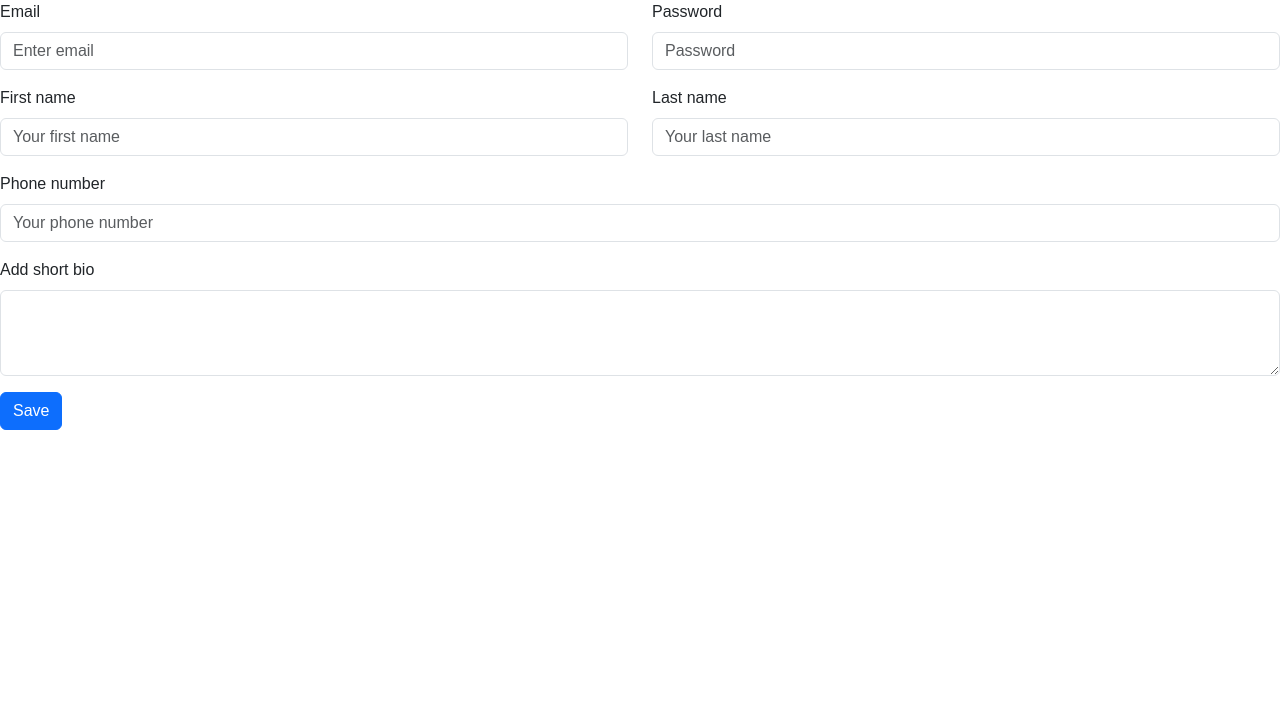
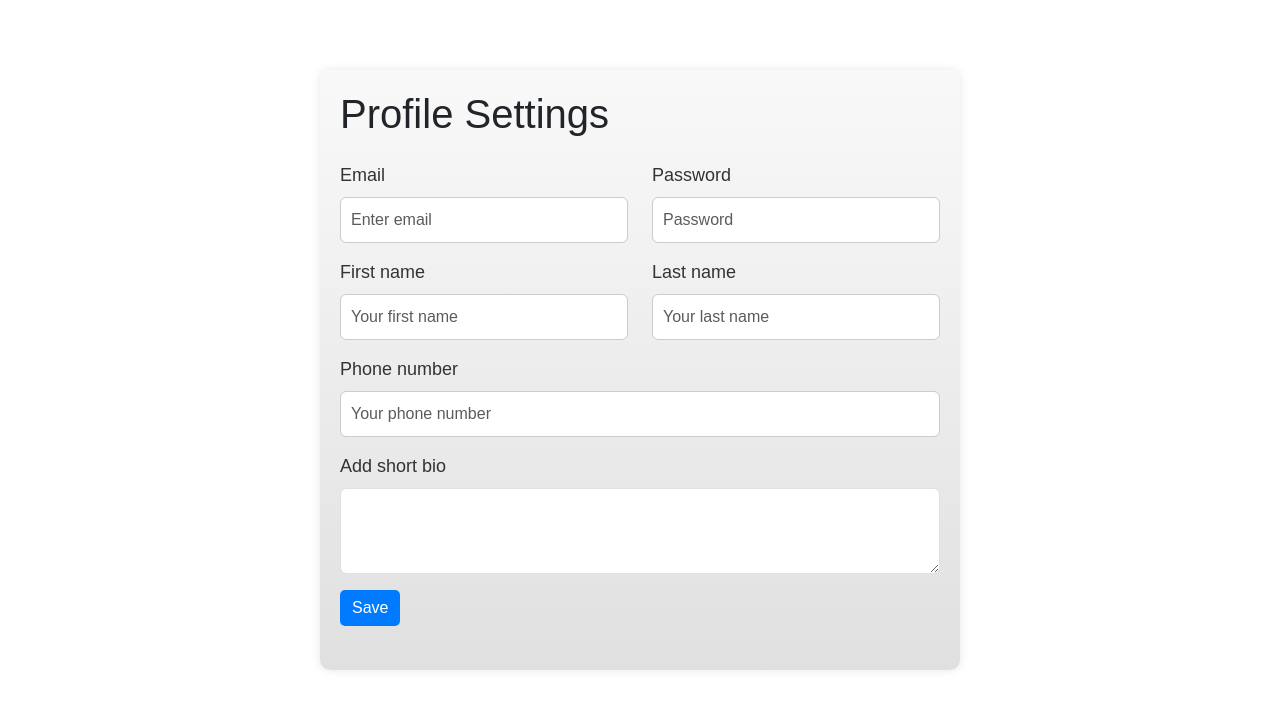
Before and after one commit to IsmaelNjama/pet-adoption-frontend, a React (Create React App) app: page /ProfileSettingsForm in a window 1280 px wide. Shown: the top 708 px of the page. Built offline with nearby package versions, Linux system fonts and the light colour scheme.

Commit message:
styling profile form pet page

```diff
--- a/public/index.html
+++ b/public/index.html
@@ -24,7 +24,7 @@
       work correctly both with client-side routing and a non-root public URL.
       Learn how to configure a non-root public URL by running `npm run build`.
     -->
-    <title>React App</title>
+    <title>Pet Adoption App</title>
   </head>
   <body>
     <noscript>You need to enable JavaScript to run this app.</noscript>
--- a/src/components/ProfileSettingsForm.jsx
+++ b/src/components/ProfileSettingsForm.jsx
@@ -3,13 +3,17 @@ import Button from "react-bootstrap/Button";
 import Col from "react-bootstrap/Col";
 import Form from "react-bootstrap/Form";
 import Row from "react-bootstrap/Row";
+import("../styles/common.css");
+import("../components/buttons/buttons.css");
 
 function ProfileSettingsForm() {
   return (
-    <Form>
+    <div>
+      <Form className="w-50 profile-form-wrapper">
+        <h1 className="mb-4">Profile Settings</h1>
         <Row className="mb-3">
           <Form.Group as={Col} controlId="formGridEmail">
-          <Form.Label>Email</Form.Label>
+            <Form.Label className="form-label">Email</Form.Label>
             <Form.Control type="email" placeholder="Enter email" />
           </Form.Group>
 
@@ -22,7 +26,7 @@ function ProfileSettingsForm() {
         <Row className="mb-3">
           <Form.Group as={Col}>
             <Form.Label>First name</Form.Label>
-          <Form.Control type="email" placeholder="Your first name" />
+            <Form.Control type="text" placeholder="Your first name" />
           </Form.Group>
 
           <Form.Group as={Col}>
@@ -33,15 +37,18 @@ function ProfileSettingsForm() {
 
         <Form.Group className="mb-3">
           <Form.Label>Phone number</Form.Label>
-        <Form.Control placeholder="Your phone number" />
+          <Form.Control type="text" placeholder="Your phone number" />
         </Form.Group>
         <Form.Group className="mb-3" controlId="exampleForm.ControlTextarea1">
           <Form.Label>Add short bio</Form.Label>
           <Form.Control as="textarea" rows={3} />
         </Form.Group>
 
-      <Button variant="primary">Save</Button>
+        <Button className="profile-settings-button" variant="primary">
+          Save
+        </Button>
       </Form>
+    </div>
   );
 }
 
--- a/src/components/buttons/buttons.css
+++ b/src/components/buttons/buttons.css
@@ -24,3 +24,10 @@
 .sign-up-wrapper {
   text-align: center;
 }
+
+.profile-settings-button {
+  background:#007bff ;
+  border:none;
+  cursor: pointer;
+  border-radius: 5px;
+}
--- a/src/pages/PetPage.jsx
+++ b/src/pages/PetPage.jsx
@@ -2,13 +2,61 @@ import React from "react";
 import AdoptButton from "../components/buttons/AdoptButton";
 import FosterButton from "../components/buttons/FosterButton";
 import SavePetButton from "../components/buttons/SavePetButton";
+import Container from "react-bootstrap/Container";
+import Row from "react-bootstrap/Row";
+import Col from "react-bootstrap/Col";
+import Stack from "react-bootstrap/Stack";
+import Image from "react-bootstrap/Image";
+import("../styles/common.css");
 
 function PetPage() {
   return (
-    <div>
-      <AdoptButton />
-      <FosterButton />
-      <SavePetButton />
+    <div className="pet-page-container">
+      <Container className="pet-image-container">
+        <Col className="pet-image-col" xs={6} md={4}>
+          <Image className="pet-image" src="" roundedCircle />
+        </Col>
+      </Container>
+      <Container className="pet-details-container">
+        <Row>
+          <Col className="pet-detail-col mb-2" xs={6} md={4}>
+            <p className="pet-type">Type:</p>
+          </Col>
+          <Col className="pet-detail-col mb-2" xs={6} md={4}>
+            <p className="pet-breed">Breed:</p>
+          </Col>
+          <Col className="pet-detail-col mb-2" xs={6} md={4}>
+            <p>Dietary restrictions:</p>
+          </Col>
+        </Row>
+        <Row>
+          <Col className="pet-detail-col mb-2" xs={6} md={4}>
+            <p> Name:</p>
+          </Col>
+          <Col className="pet-detail-col mb-2" xs={6} md={4}>
+            <p>Color:</p>
+          </Col>
+          <Col className="pet-detail-col mb-2" xs={6} md={4}>
+            <p> Weight:</p>
+          </Col>
+        </Row>
+        <Row>
+          <Col className="pet-detail-col mb-2" xs={6} md={4}>
+            <p>Adoption Status:</p>
+          </Col>
+          <Col className="pet-detail-col mb-2" xs={6} md={4}>
+            <p>Height:</p>
+          </Col>
+          <Col className="pet-detail-col mb-2" xs={6} md={4}>
+            <p>Hypoallergenic:</p>
+          </Col>
+        </Row>
+      </Container>
+      <Stack direction="horizontal" gap={3}>
+        <AdoptButton />
+        <FosterButton />
+        <SavePetButton />
+      </Stack>
     </div>
   );
 }
--- a/src/styles/common.css
+++ b/src/styles/common.css
@@ -46,3 +46,54 @@
   text-decoration: none;
   margin: 10px;
 }
+
+.profile-form-wrapper {
+  margin:auto;
+  margin-top: 70px;
+  height: 600px;
+  padding: 20px;
+  background: linear-gradient(to bottom,#f9f9f9, #e0e0e0);
+  border-radius: 10px;
+  box-shadow: 0 0 10px rgb(0, 0, 0,0.1);
+}
+
+.form-label {
+  font-size: 18px;
+  color: #333;
+}
+
+input[type="text"],
+input[type="email"],
+input[type="password"],
+textarea {
+  width: 100%;
+  padding: 10px;
+  border: 1px solid #ccc;
+}
+
+.pet-page-container {
+  width: 70%;
+  margin: auto;
+  margin-top: 50px;
+  background: linear-gradient(to bottom,#fdfcfb, #e2e1e0);
+  height: 450px;
+
+}
+
+.pet-detail-col {
+  padding: 10px;
+  background-color:#ffffff ;
+  border: 1px solid #e0e0e0 ;
+  border-radius: 5px;
+  box-shadow: 0px 0px 5px rgba(0, 0, 0, 0.1);
+  margin-bottom: 10px;
+}
+.pet-image-container {
+  border: 1px solid red;
+  height: 200px;
+  text-align: center;
+
+}
+.pet-image {
+  height: 100px;
+}
```
Lines whose indentation alone changed are shown as unchanged.
